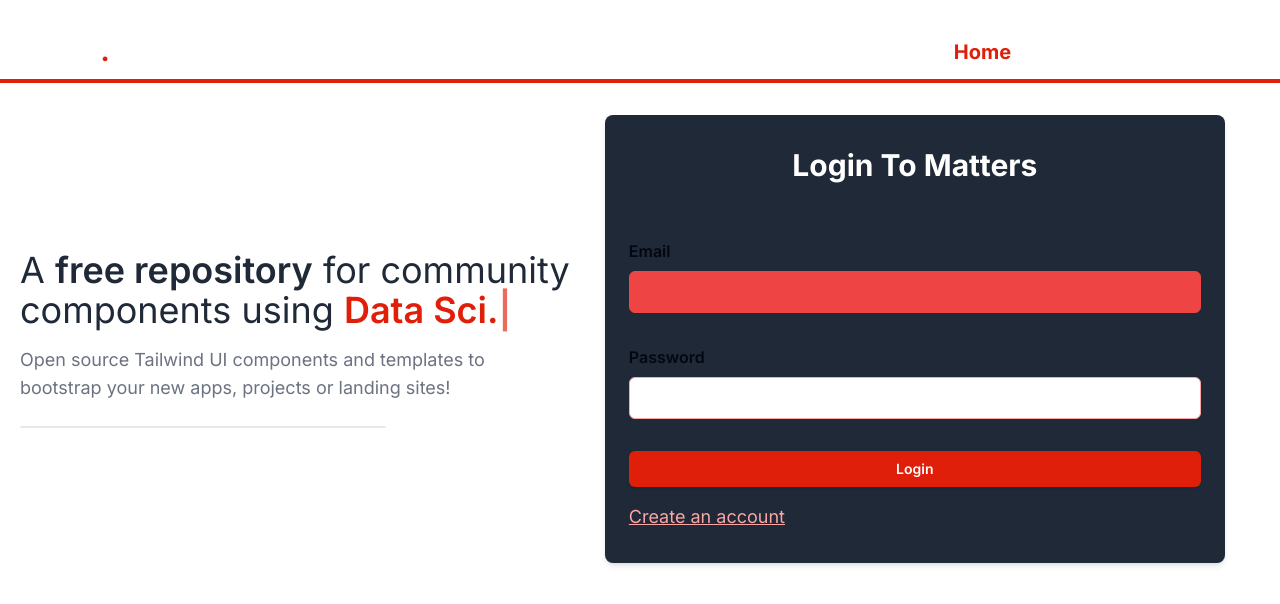
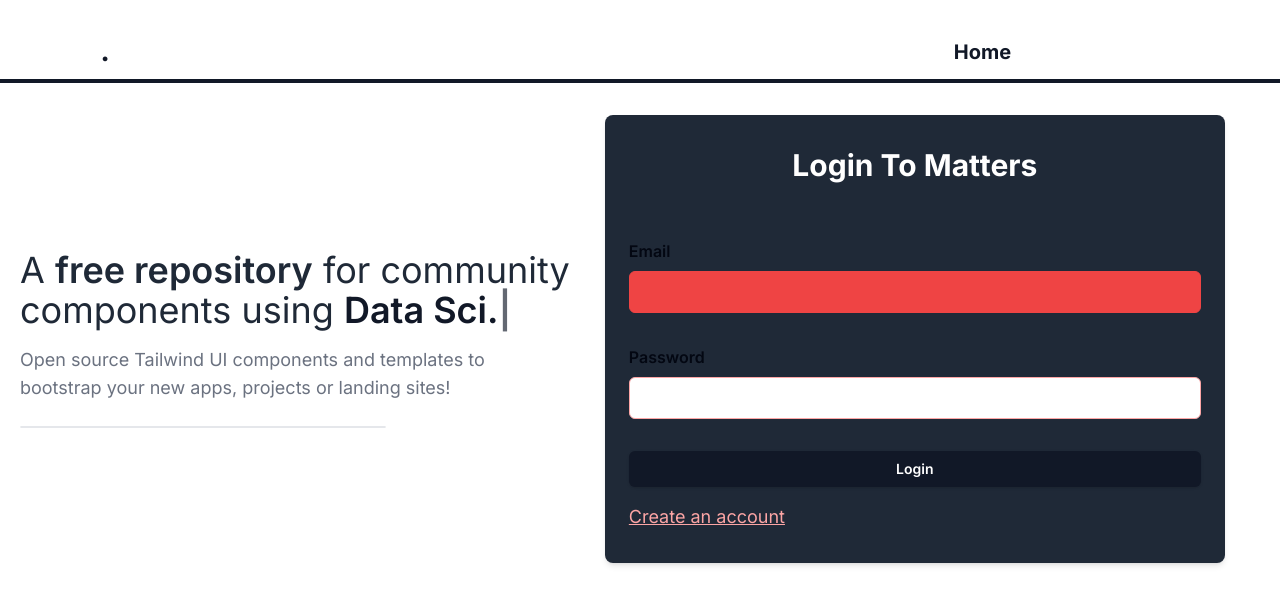
Before and after one commit to Coderx85/Matter, a Next.js app: page / in a window 1280 px wide. Shown: the top 604 px of the page. Built offline with nearby package versions, Linux system fonts and the light colour scheme.

Commit message:
Refactor Tailwind CSS configuration for improved readability and organization

```diff
--- a/tailwind.config.js
+++ b/tailwind.config.js
@@ -29,7 +29,7 @@ module.exports = {
     				foreground: 'hsl(var(--popover-foreground))'
     			},
     			primary: {
-					DEFAULT: '#E01F0B',
+    				DEFAULT: 'hsl(var(--primary))',
     				foreground: 'hsl(var(--primary-foreground))',
     				background: '#9E1607'
     			},
```
Lines whose indentation alone changed are shown as unchanged.
